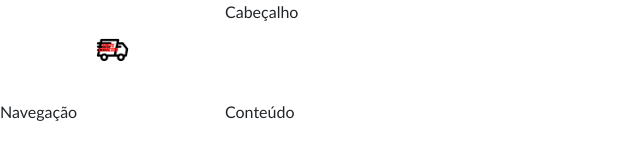
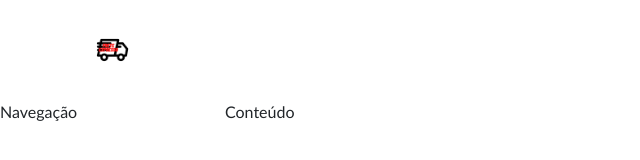
Before and after one commit to RafaelHSLemes/cadastro-frete-expresso, a React (Create React App) app in the folder cadastro/: page / in a window 1280 px wide. Shown: the top 160 px of the page, without its empty margins (0-640 px from the left). Built offline with nearby package versions, Linux system fonts and the light colour scheme.

Commit message:
Update header.jsx

```diff
--- a/cadastro/src/components/templates/header.jsx
+++ b/cadastro/src/components/templates/header.jsx
@@ -2,6 +2,10 @@
 import React from "react";
 
 const header = props => {
-  return <header className="header">Cabeçalho</header>;
+  return <header className="header d-none d-sm-flex flex-column">
+    <h1 className="mt-3">
+      <i className={'fa fa-${props.icon}'}></i> {props.title}
+    </h1>
+  </header>;
 };
 export default header;
```
